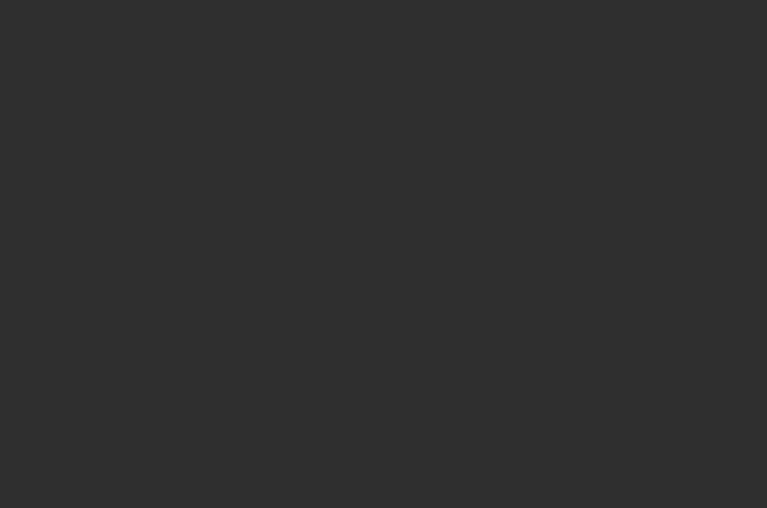
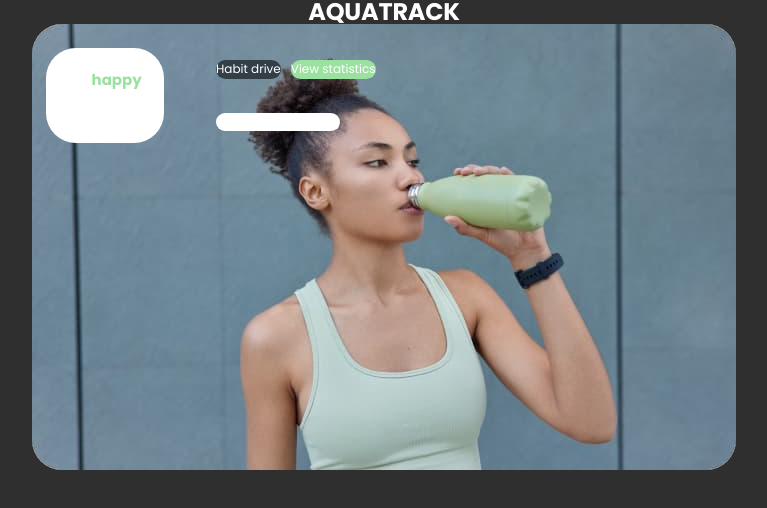
Before and after one commit to SvitlanaHu/water-intake-control-frontend, a React (Vite) app: page / in a window 1280 px wide. Shown: the top 508 px of the page, without its empty margins (256-1023 px from the left). Built offline with nearby package versions, Linux system fonts and the light colour scheme.

Commit message:
add AdvantagesSection

```diff
--- a/src/components/AdvantagesSection/AdvantagesSection.jsx
+++ b/src/components/AdvantagesSection/AdvantagesSection.jsx
@@ -1,6 +1,19 @@
-// import styles from "./AdvantagesSection.module.css";
+import styles from "./AdvantagesSection.module.css";
 
 const AdvantagesSection = () => {
-  // ваш код
+  return (
+    <div className={styles.advantagesSection}>
+      <div className={styles.advantages}>
+        <div className={styles.customersBox}>
+          <p className={styles.customers}>Our <span className={styles.customersHappy}>happy</span> customers</p>
+        </div>
+        <div className={styles.advantageBox}>
+          <p className={`${styles.base} ${styles.drive}`}>Habit drive</p>
+          <p className={`${styles.statistics} ${styles.base}`}>View statistics</p>
+          <p className={`${styles.base} ${styles.setting}`}>Personal rate setting</p>
+        </div>
+      </div>
+    </div>
+  );
 };
 export default AdvantagesSection;
--- a/src/components/AdvantagesSection/AdvantagesSection.module.css
+++ b/src/components/AdvantagesSection/AdvantagesSection.module.css
@@ -0,0 +1,138 @@
+.advantagesSection {
+  border-radius: 30px;
+  width: 343px;
+  height: 353px;
+  top: 443px;
+  left: 16px;
+  gap: 0px;
+  opacity: 0px;
+
+  background: url(/public/images/home-mobile.jpg) center / cover no-repeat;
+}
+
+@media (min-resolution: 192dpi) {
+  .advantagesSection {
+    background: url(/public/images/home-mobile@2x.jpg) center / cover no-repeat;
+  }
+}
+
+@media (min-resolution: 288dpi) {
+  .advantagesSection {
+    background: url(/public/images/home-mobile@3x.jpg) center / cover no-repeat;
+  }
+}
+
+@media (min-width: 768px) and (max-width: 1439.98px) {
+  .advantagesSection {
+    width: 704px;
+    height: 446px;
+    top: 546px;
+    left: 32px;
+    background: url(/public/images/home-tablet.jpg) center / cover no-repeat;
+  }
+}
+
+@media (min-width: 768px) and (max-width: 1439.98px) and (min-resolution: 192dpi) {
+  .advantagesSection {
+    background: url(/public/images/home-tablet@2x.jpg) center / cover no-repeat;
+  }
+}
+
+@media (min-width: 768px) and (max-width: 1439.98px) and (min-resolution: 288dpi) {
+  .advantagesSection {
+    background: url(/public/images/home-tablet@3x.jpg) center / cover no-repeat;
+  }
+}
+
+@media (min-width: 1440px) {
+  .advantagesSection {
+    width: 672px;
+    height: 736px;
+    top: 32px;
+    left: 736px;
+    background: url(/public/images/home-desktop.jpg) center / cover no-repeat;
+  }
+}
+
+@media (min-width: 1440px) and (min-resolution: 192dpi) {
+  .advantagesSection {
+    background: url(/public/images/home-desktop@2x.jpg) center / cover no-repeat;
+  }
+}
+
+@media (min-width: 1440px) and (min-resolution: 288dpi) {
+  .advantagesSection {
+    background: url(/public/images/home-desktop@3x.jpg) center / cover no-repeat;
+  }
+}
+.advantages {
+  display: flex;
+  padding: 24px 14px;
+  gap: 52px;
+}
+.customersBox {
+  display: flex;
+  align-items: center;
+  top: 652px;
+  left: 32px;
+  padding: 10px 14px 10px 14px;
+  gap: 52px;
+  border-radius: 30px;
+  background-color: var(--white);
+  opacity: 0px;
+}
+.customers {
+  display: block;
+  text-wrap: wrap;
+  width: 66.94px;
+  height: 28px;
+  top: 10px;
+  left: 79.06px;
+  gap: 0px;
+  opacity: 0px;
+  font-size: 12px;
+  font-weight: 700;
+  line-height: 14px;
+  text-align: left;
+}
+.customersHappy {
+  color: var(--mint);
+}
+@media (min-width: 768px) and (max-width: 1439.98px) {
+  .customers {
+    width: 90px;
+    height: 45px;
+    font-size: 15px;
+  }
+}
+@media (min-width: 1440px) {
+  .customers {
+    width: 90px;
+    height: 45px;
+    font-size: 15px;
+  }
+}
+.advantageBox {
+  display: flex;
+  flex-wrap: wrap;
+  width: 242px;
+  top: 882px;
+  left: 462px;
+  gap: 10px;
+}
+.base {
+  display: block;
+  padding: 11px, 16px;
+  border-radius: 30px;
+  font-size: 12px;
+}
+.drive {
+  color: var(--white);
+  background-color: var(--text-color);
+}
+.statistics {
+  background-color: var(--mint);
+}
+.setting {
+  background-color: var(--white);
+}
--- a/src/components/Logo/Logo.module.css
+++ b/src/components/Logo/Logo.module.css
@@ -5,9 +5,15 @@
 
 .text {
   font-family: Poppins;
-  font-size: 24px;
+  font-size: 18px;
   font-weight: 700;
   line-height: 24px;
   letter-spacing: -0.01em;
   text-align: center;
+  text-transform: uppercase;
 }
+@media (min-width: 768px) {
+  .text {
+    font-size: 24px;
+  }
+}
--- a/src/components/index.css
+++ b/src/components/index.css
@@ -23,7 +23,7 @@
 
 a {
   font-weight: 500;
-  color: var(--main-text-color);
+  color: var(--text-color);
   text-decoration: inherit;
 }
 a:hover {
--- a/src/pages/HomePage.jsx
+++ b/src/pages/HomePage.jsx
@@ -1,10 +1,29 @@
-import React from 'react';
+// import React from 'react';
 
 import AdvantagesSection from "../components/AdvantagesSection/AdvantagesSection";
 import WelcomeSection from "../components/WelcomeSection/WelcomeSection";
-import Logo from "../components/Logo/Logo";
+
+const styles = {
+  container: {
+    display: "flex",
+    alignItems: "center",
+    justifyContent: "center",
+    flexDirection: "column",
+  },
+  // Медіа-запит для розширення екрану 1440px
+  '@media screen and (minWidth: 1440px)': {
+    container: {
+      flexDirection: "row",
+    }
+  }
+};
 
 const HomePage = () => {
-  // ваш код
+  return (
+      <div style={styles.container}>
+        <WelcomeSection />
+        <AdvantagesSection />
+    </div>
+  );
 };
 export default HomePage;
```
